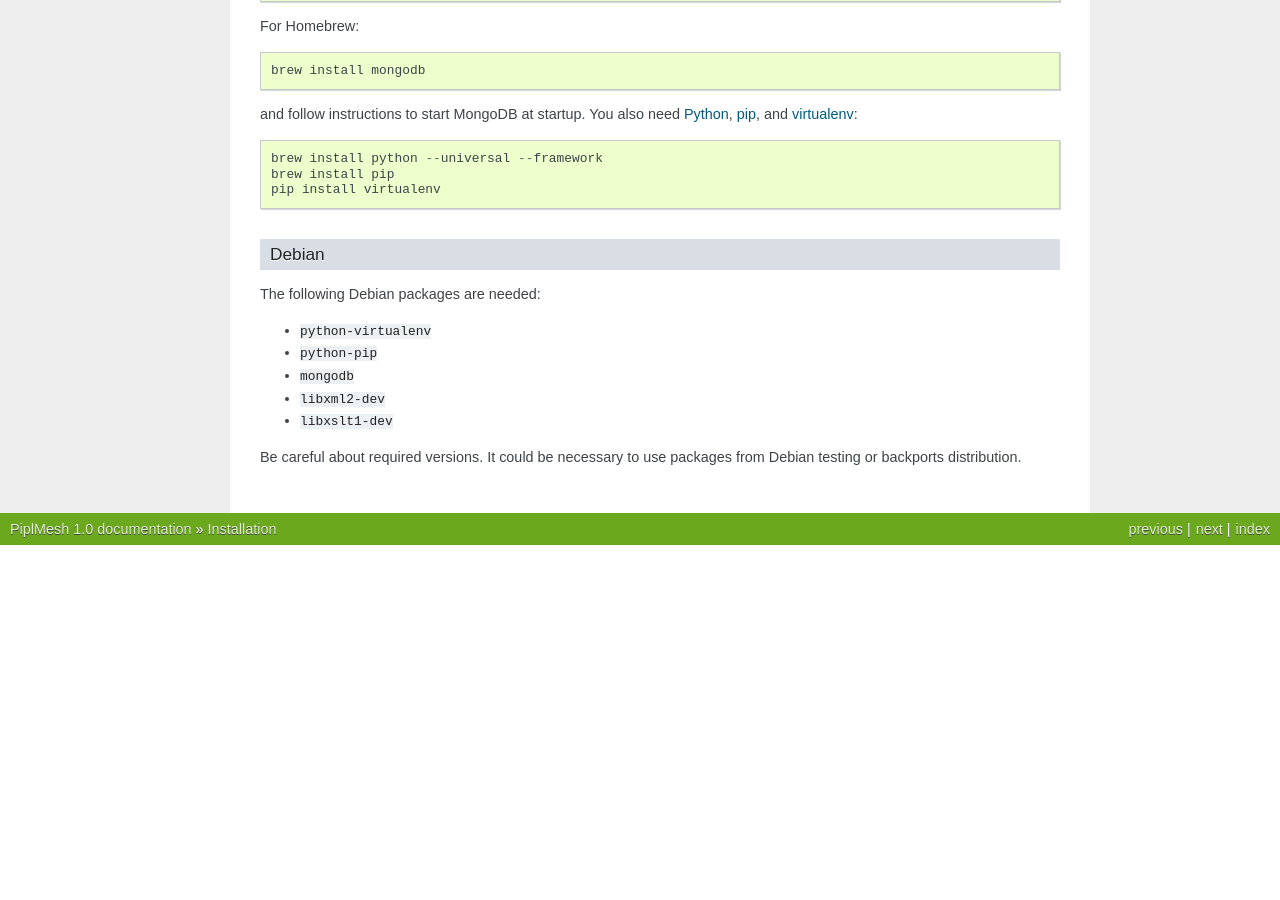
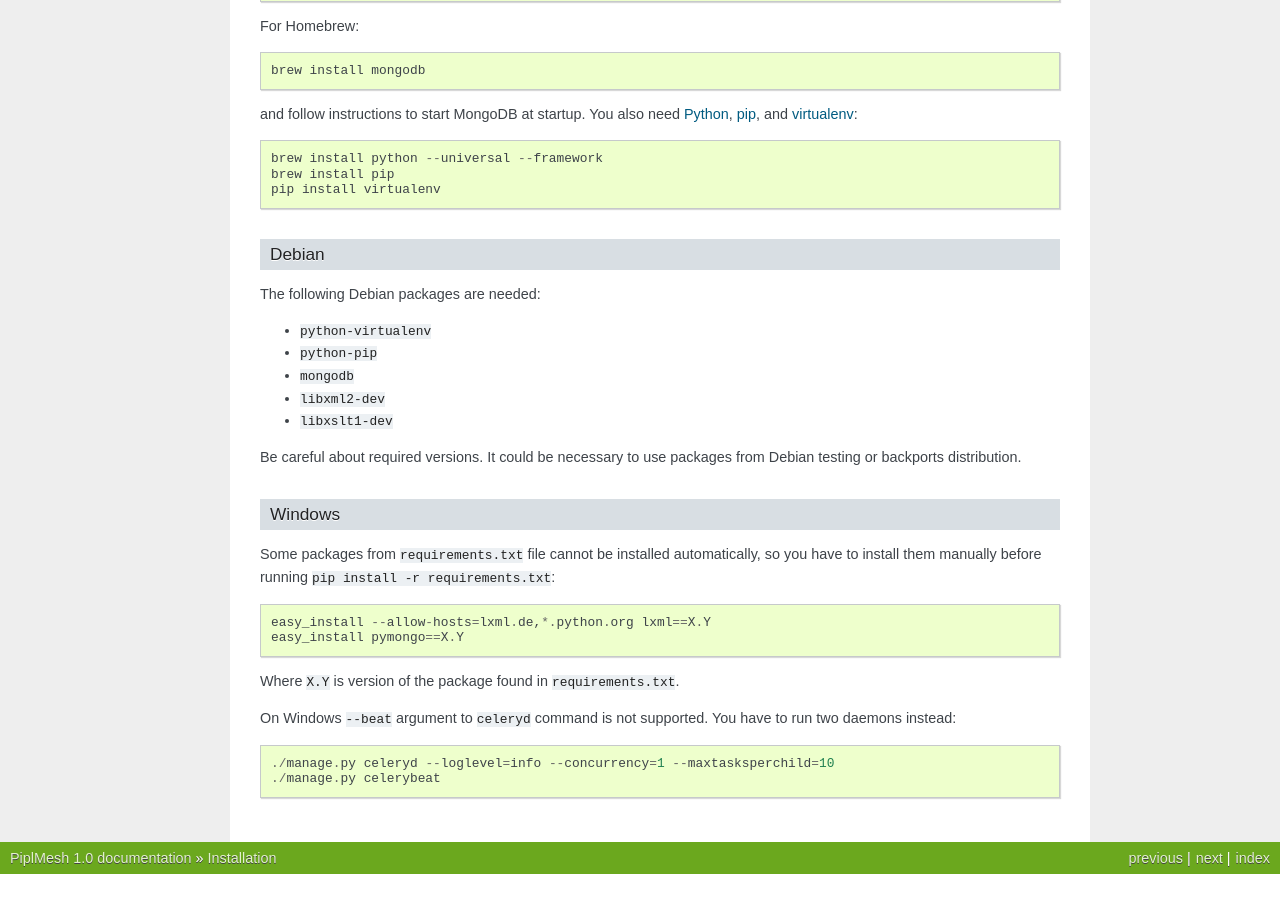
Before and after one commit to wlanslovenija/PiplMesh, a Sphinx documentation site: the page built from docs/installation.rst, in a window 1280 px wide and 900 px high, scrolled down 1547 px. Built offline with Sphinx 7.4.7, drawn with Linux system fonts in a browser that asks for light colours; before the commit the page ends 2118 px from its top, so only the background shows below that; some of the changed text lies outside the part shown.

Commit message:
Updated installation documentation.

```diff
--- a/docs/installation.rst
+++ b/docs/installation.rst
@@ -117,3 +117,21 @@ The following Debian packages are needed:
 
 Be careful about required versions. It could be necessary to use packages from
 Debian testing or backports distribution.
+
+Windows
+^^^^^^^
+
+Some packages from ``requirements.txt`` file cannot be installed automatically,
+so you have to install them manually before running ``pip install -r
+requirements.txt``::
+
+    easy_install --allow-hosts=lxml.de,*.python.org lxml==X.Y
+    easy_install pymongo==X.Y
+
+Where ``X.Y`` is version of the package found in ``requirements.txt``.
+
+On Windows ``--beat`` argument to ``celeryd`` command is not supported. You
+have to run two daemons instead::
+
+    ./manage.py celeryd --loglevel=info --concurrency=1 --maxtasksperchild=10
+    ./manage.py celerybeat
```
Also changed, not shown: other parts of docs/installation.rst (+4 -4 lines).
